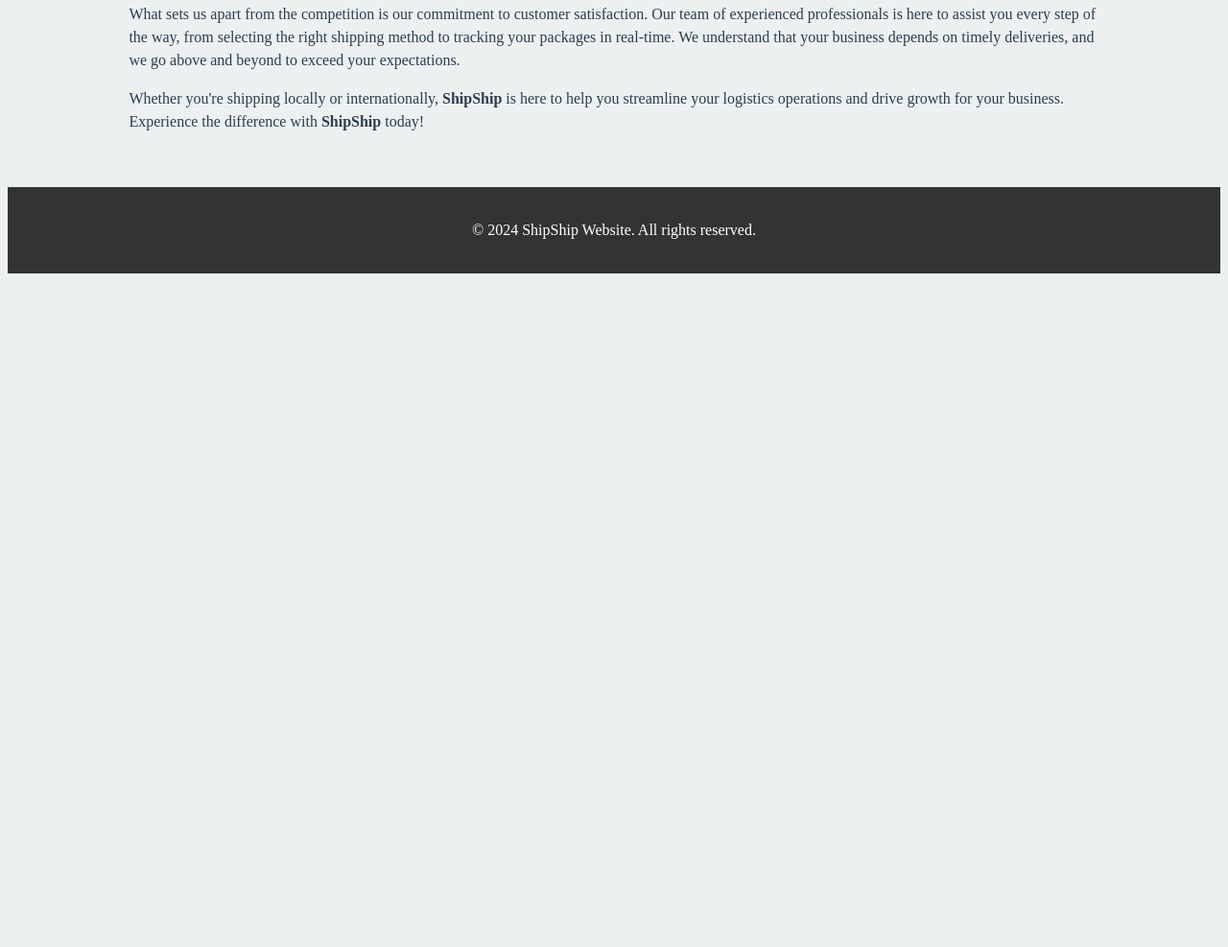
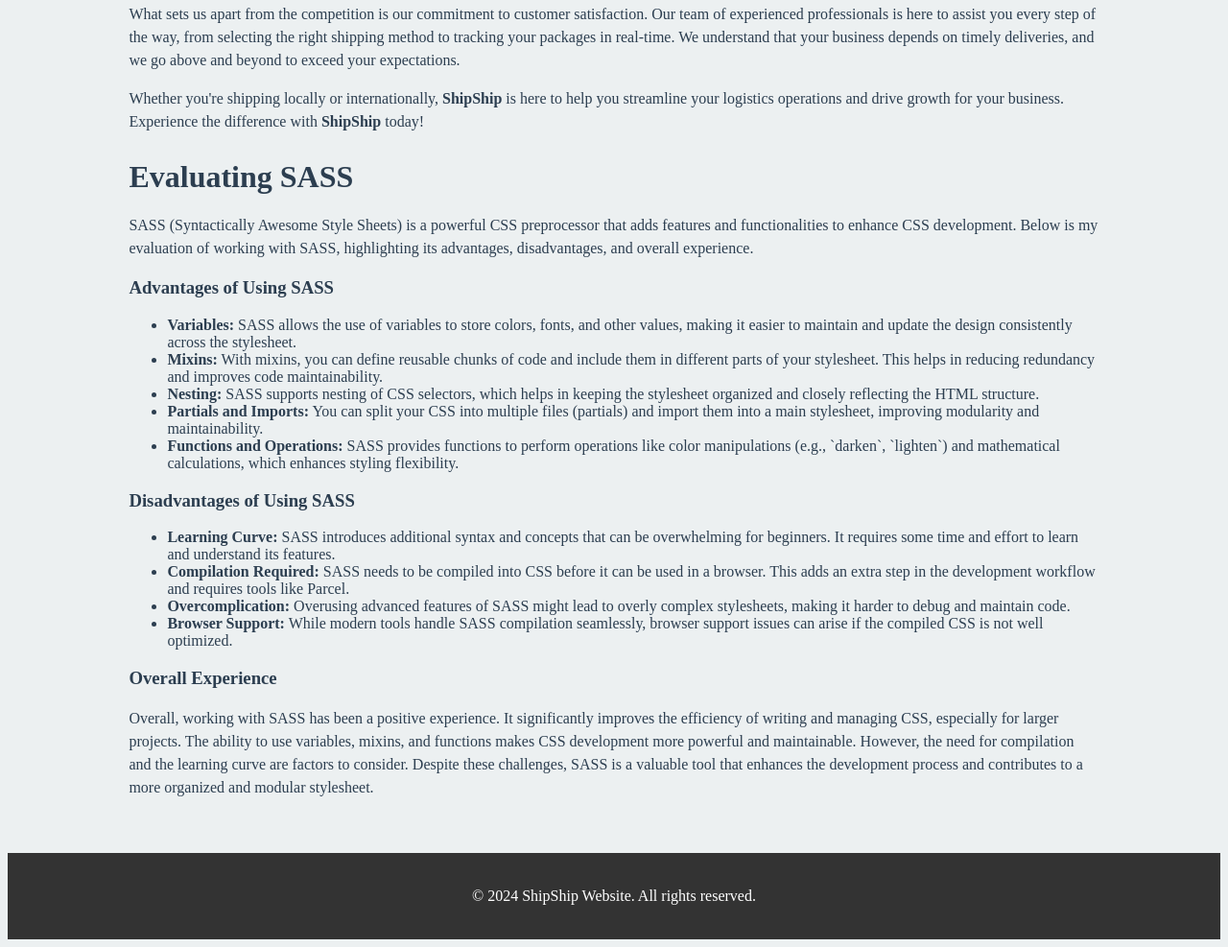
Before and after one commit to Sabrinaltahan/front-end-web-development-task3, a website built with Parcel: page src/sass.html in a window 1280 px wide. Shown: the part 1781-2768 px from the top of the page at 96% size. Before the commit the page ends 2074 px from the top, so only its background shows below. Built offline with nearby package versions, Linux system fonts and the light colour scheme.

Commit message:
Vi har lagt till utvärderingen för sass.html, uppdaterat styles.scss, och uppdaterat if else-filen samt package-filerna

```diff
--- a/src/sass.html
+++ b/src/sass.html
@@ -67,6 +67,32 @@
                 <p>Whether you're shipping locally or internationally, <span><strong>ShipShip</strong></span> is here to help you streamline your logistics operations and drive growth for your business. Experience the difference with <span><strong>ShipShip</strong></span> today!</p>
             </div>
         </section>
+        <section>
+            <div class="container">
+                <h2>Evaluating SASS</h2>
+                <p>SASS (Syntactically Awesome Style Sheets) is a powerful CSS preprocessor that adds features and functionalities to enhance CSS development. Below is my evaluation of working with SASS, highlighting its advantages, disadvantages, and overall experience.</p>
+
+                <h3>Advantages of Using SASS</h3>
+                <ul>
+                    <li><strong>Variables:</strong> SASS allows the use of variables to store colors, fonts, and other values, making it easier to maintain and update the design consistently across the stylesheet.</li>
+                    <li><strong>Mixins:</strong> With mixins, you can define reusable chunks of code and include them in different parts of your stylesheet. This helps in reducing redundancy and improves code maintainability.</li>
+                    <li><strong>Nesting:</strong> SASS supports nesting of CSS selectors, which helps in keeping the stylesheet organized and closely reflecting the HTML structure.</li>
+                    <li><strong>Partials and Imports:</strong> You can split your CSS into multiple files (partials) and import them into a main stylesheet, improving modularity and maintainability.</li>
+                    <li><strong>Functions and Operations:</strong> SASS provides functions to perform operations like color manipulations (e.g., `darken`, `lighten`) and mathematical calculations, which enhances styling flexibility.</li>
+                </ul>
+
+                <h3>Disadvantages of Using SASS</h3>
+                <ul>
+                    <li><strong>Learning Curve:</strong> SASS introduces additional syntax and concepts that can be overwhelming for beginners. It requires some time and effort to learn and understand its features.</li>
+                    <li><strong>Compilation Required:</strong> SASS needs to be compiled into CSS before it can be used in a browser. This adds an extra step in the development workflow and requires tools like Parcel.</li>
+                    <li><strong>Overcomplication:</strong> Overusing advanced features of SASS might lead to overly complex stylesheets, making it harder to debug and maintain code.</li>
+                    <li><strong>Browser Support:</strong> While modern tools handle SASS compilation seamlessly, browser support issues can arise if the compiled CSS is not well optimized.</li>
+                </ul>
+
+                <h3>Overall Experience</h3>
+                <p>Overall, working with SASS has been a positive experience. It significantly improves the efficiency of writing and managing CSS, especially for larger projects. The ability to use variables, mixins, and functions makes CSS development more powerful and maintainable. However, the need for compilation and the learning curve are factors to consider. Despite these challenges, SASS is a valuable tool that enhances the development process and contributes to a more organized and modular stylesheet.</p>
+            </div>
+        </section>
 
     </main>
     <footer>
--- a/src/styles.scss
+++ b/src/styles.scss
@@ -2,6 +2,7 @@
 $primary-color: #3498db;
 $secondary-color: #2ecc71;
 $text-color: #333;
+$theme: light;
 
 // Mixins
 @mixin button-style {
@@ -181,3 +182,22 @@
 
 // Include theme partial
 @import 'theme';
+
+
+// Conditional styles based on the theme variable
+@if $theme == light {
+    body {
+        background-color: $light-background;
+        color: $light-text;
+    }
+} @else if $theme == dark {
+    body {
+        background-color: $dark-background;
+        color: $dark-text;
+    }
+} @else {
+    body {
+        background-color: $light-background;
+        color: $light-text;
+    }
+}
```
Also changed, not shown: package.json (+3 -6 lines).
